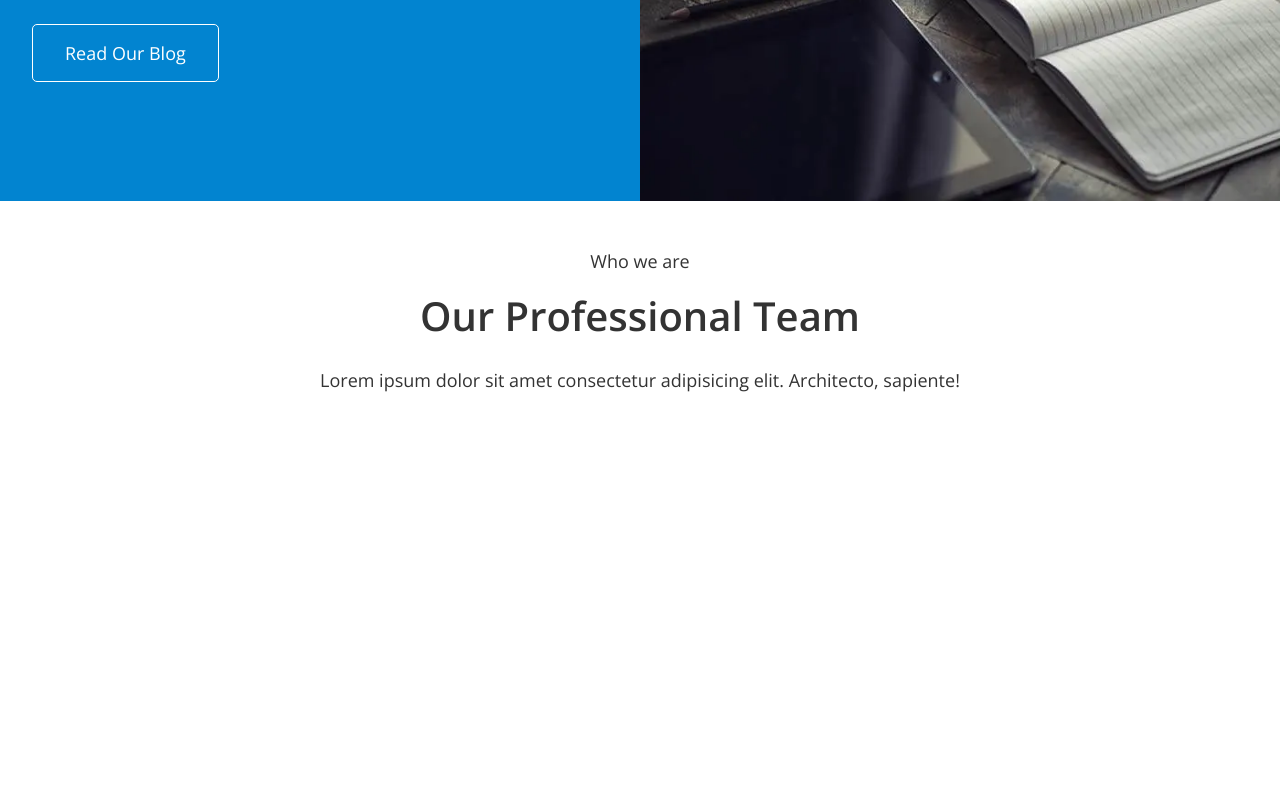
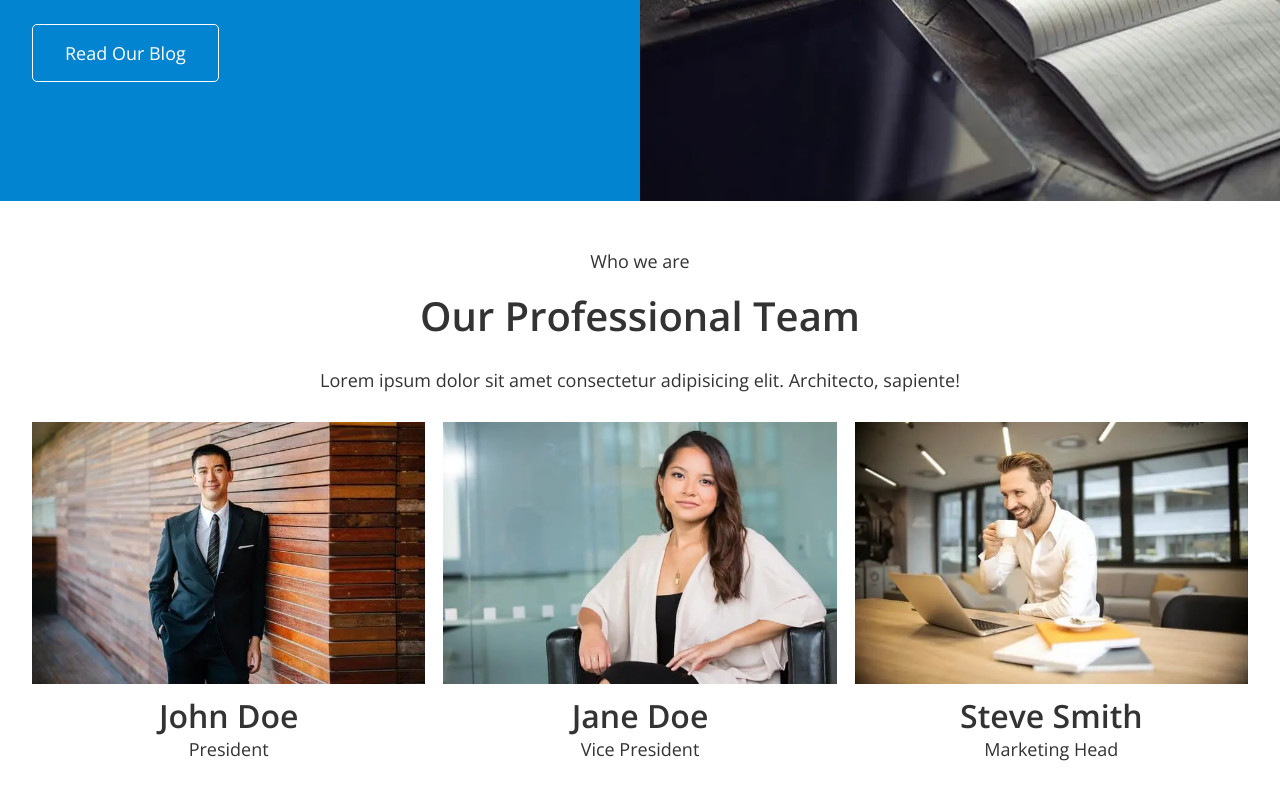
Before and after one commit to ElenaDiachenko/finance-ledger-test, a React (Vite) app: page / in a window 1280 px wide. Shown: the part 2545-3345 px from the top of the page. Before the commit the page ends 3007 px from the top, so only its background shows below. Built offline with nearby package versions, Linux system fonts and the light colour scheme.

Commit message:
team section

```diff
--- a/src/components/Contact/index.tsx
+++ b/src/components/Contact/index.tsx
@@ -1,7 +1,8 @@
 import 'yet-another-react-lightbox/styles.css';
 import 'yet-another-react-lightbox/plugins/captions.css';
-import { Container, SectionTitle, SectionWithContainer } from 'components/ui';
+import { Container, SectionTitle, SectionWithContainer, TeamList } from 'components/ui';
 import { ContentBox, Desc, SubTitle } from './styles';
+import { teamListData } from 'utils';
 
 const Contact = () => {
  return (
@@ -12,6 +13,7 @@ const Contact = () => {
      <SectionTitle>Our Professional Team</SectionTitle>
      <Desc>Lorem ipsum dolor sit amet consectetur adipisicing elit. Architecto, sapiente!</Desc>
     </ContentBox>
+    <TeamList items={teamListData} />
    </Container>
   </SectionWithContainer>
  );
--- a/src/components/ui/index.ts
+++ b/src/components/ui/index.ts
@@ -6,6 +6,7 @@ import Logo from './logo';
 import ResponsiveImage from './responsiveImage';
 import SectionTitle from './sectionTitle';
 import ImageGallery from './imageGallery';
+import TeamList from './teamList';
 
 export {
  Button,
@@ -16,4 +17,5 @@ export {
  SectionTitle,
  ImageGallery,
  SectionWithContainer,
+ TeamList,
 };
--- /dev/null
+++ b/src/components/ui/teamList/index.tsx
@@ -0,0 +1,32 @@
+import { FC } from 'react';
+import { TeamItemType } from 'utils/teamListData';
+import { ResponsiveImage } from 'components/ui';
+import { StyledList, ContentBox, Title, Description } from './styles';
+
+type ListProps = {
+ items: TeamItemType[];
+};
+
+const TeamList: FC<ListProps> = ({ items }) => {
+ return (
+  <StyledList>
+   {items.map((item, idx) => (
+    <li key={idx}>
+     <ResponsiveImage
+      img={item.img}
+      img2x={item.img2x}
+      webp={item.webp}
+      webp2x={item.webp2x}
+      alt={item.alt}
+     />
+     <ContentBox>
+      <Title>{item.title}</Title>
+      <Description>{item.desc}</Description>
+     </ContentBox>
+    </li>
+   ))}
+  </StyledList>
+ );
+};
+
+export default TeamList;
--- /dev/null
+++ b/src/components/ui/teamList/styles.ts
@@ -0,0 +1,33 @@
+import styled from 'styled-components';
+
+export const StyledList = styled.ul`
+ align-items: center;
+ margin-bottom: 30px;
+ @media ${({ theme }) => theme.device.tablet} {
+  display: grid;
+  grid-template-columns: repeat(3, 1fr);
+  grid-column-gap: 18px;
+  margin-bottom: 42px;
+ }
+`;
+
+export const ContentBox = styled.div`
+ text-align: center;
+ padding-top: 16px;
+`;
+export const Title = styled.h3`
+ margin-bottom: 8px;
+ font-size: ${({ theme }) => theme.fontSizes.xs};
+
+ @media ${({ theme }) => theme.device.tablet} {
+  font-size: 32px;
+  line-height: 1;
+ }
+`;
+
+export const Description = styled.p`
+ @media ${({ theme }) => theme.device.tablet} {
+  font-size: ${({ theme }) => theme.fontSizes.s};
+  line-height: 1;
+ }
+`;
--- a/src/utils/index.ts
+++ b/src/utils/index.ts
@@ -1,6 +1,6 @@
 import { constants } from './constants';
 import { images } from './galeryImages';
 import { slides } from './galeryImages';
-import { teamList } from './teamItems';
+import { teamListData } from './teamListData';
 
-export { constants, images, slides, teamList };
+export { constants, images, slides, teamListData };
--- a/src/utils/teamItems.ts
+++ b/src/utils/teamListData.ts
@@ -11,7 +11,7 @@ import webp3 from 'assets/images/team/person3.webp';
 import img2x3 from 'assets/images/team/person3@2x.jpg';
 import webp2x3 from 'assets/images/team/person3@2x.webp';
 
-export const teamList = [
+export const teamListData = [
  {
   title: 'John Doe',
   desc: 'President',
@@ -19,7 +19,7 @@ export const teamList = [
   webp: webp1,
   img2x: img2x1,
   webp2x: webp2x1,
-  tags: 'photo',
+  alt: 'photo',
  },
  {
   title: 'Jane Doe',
@@ -28,7 +28,7 @@ export const teamList = [
   webp: webp2,
   img2x: img2x2,
   webp2x: webp2x2,
-  tags: 'photo',
+  alt: 'photo',
  },
  {
   title: 'Steve Smith',
@@ -37,8 +37,8 @@ export const teamList = [
   webp: webp3,
   img2x: img2x3,
   webp2x: webp2x3,
-  tags: 'photo',
+  alt: 'photo',
  },
 ];
 
-export type TeamItemType = (typeof teamList)[number];
+export type TeamItemType = (typeof teamListData)[number];
```
